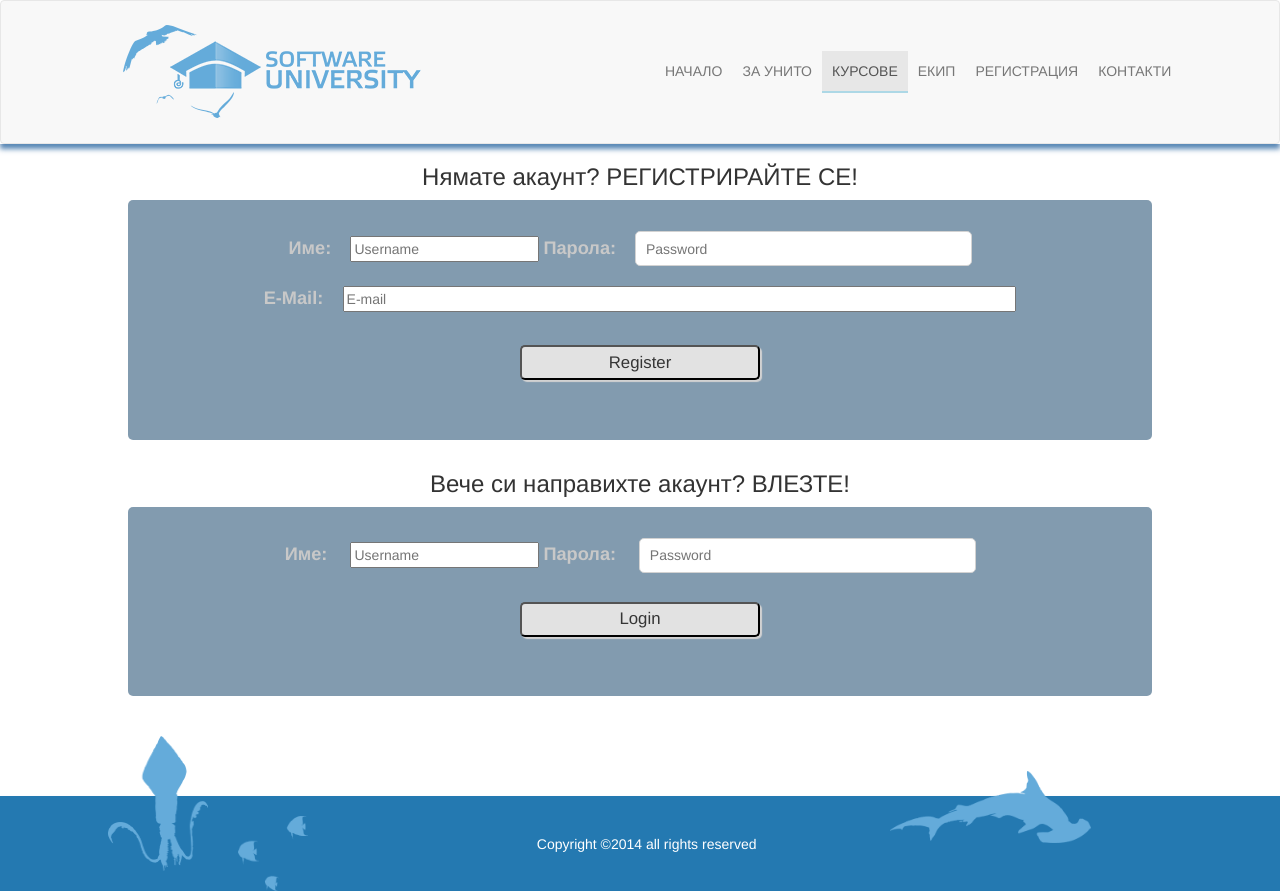
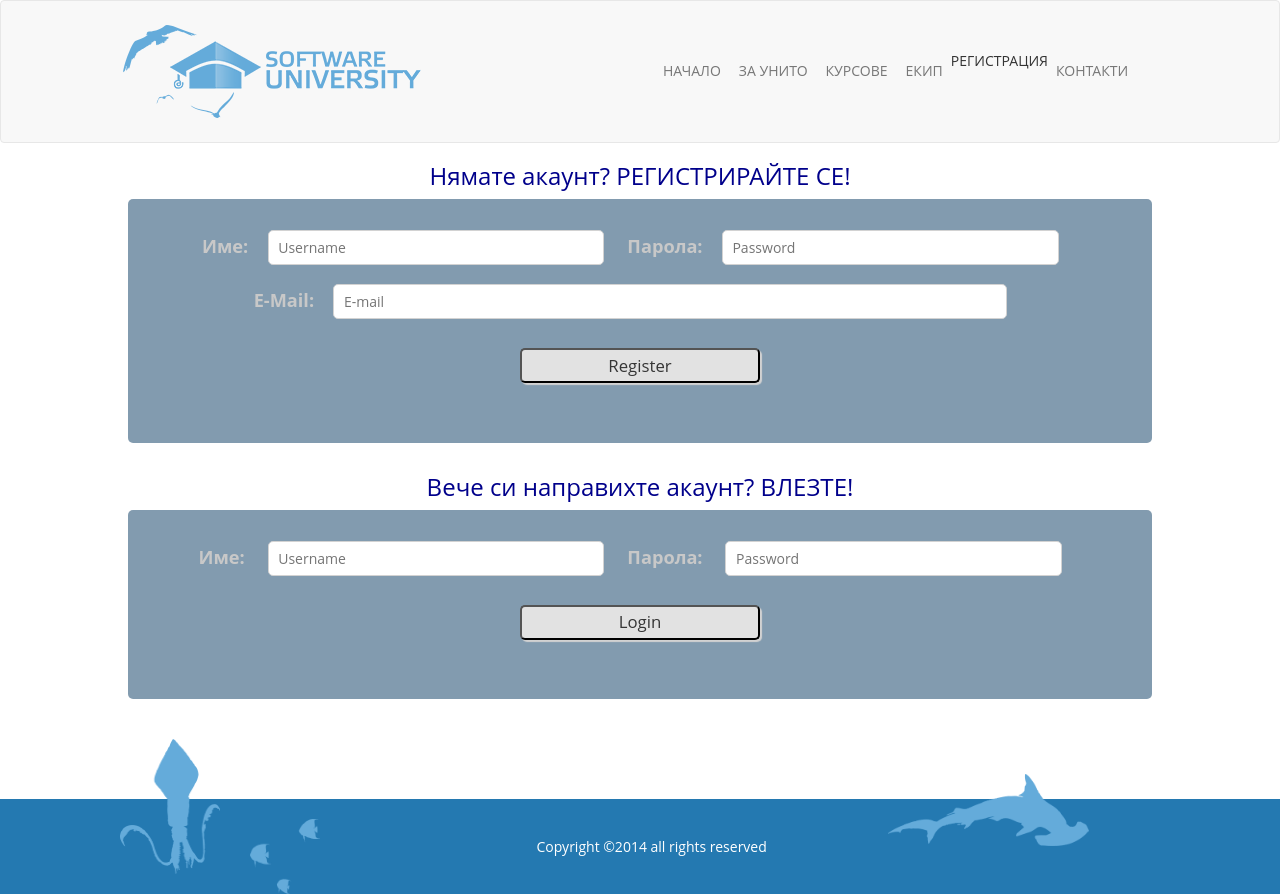
Before and after one commit to Team-Mango/HTML-CSS-Teamwork, a PHP site: page /register.html in a window 1280 px wide. Run offline with PHP 8.4, Linux system fonts and the light colour scheme.

Commit message:
Repaired navs in header for all the existing pages, changed css for register.html

```diff
--- a/css/style.css
+++ b/css/style.css
@@ -235,7 +235,7 @@ h3 {
 	color: #c8c8c8;
 	margin-right: 2%;
 }
-.authenticationA .form input[type="password"], .authentication .form input[type="text"], .authentication .form input[type="email"] {
+.authenticationA .form input[type="password"], .authenticationA .form input[type="text"], .authenticationA .form input[type="email"] {
 	width: 35%;
 	height: 35px;
 	border-radius: 5px;
@@ -273,7 +273,6 @@ h3 {
 }
 @media screen and (max-width: 795px) {
     .authenticationA {
-
         width: 100%;
     }
 }
@@ -290,13 +289,13 @@ h3 {
         float: left;
         padding-bottom: 5px;
     }
-    .authenticationA .form input[type="password"], .authentication .form input[type="text"], .authentication .form input[type="email"] {
+    .authenticationA .form input[type="password"], .authenticationA .form input[type="text"], .authenticationA .form input[type="email"] {
         width: 80%;
         float: right;
     }
 }
 @media screen and (max-width: 502px) {
-    .authenticationA .form input[type="password"], .authentication .form input[type="text"], .authentication .form input[type="email"] {
+    .authenticationA .form input[type="password"], .authenticationA .form input[type="text"], .authenticationA .form input[type="email"] {
         height: 25px;
         width: 66%;
     }
--- a/register.html
+++ b/register.html
@@ -1,14 +1,14 @@
 <!DOCTYPE html>
 <html>
     <head><meta charset="UTF-8">
-    <link rel="stylesheet" type="text/css" href="css/style.css">
+    <meta charset="utf-8">
 	<meta http-equiv="X-UA-Compatible" content="IE=edge">
 	<meta name="viewport" content="width=device-width, initial-scale=1">
 	<link href="css/bootstrap.css" rel="stylesheet">
-    <link rel="stylesheet" type="text/css" href="css/headerAndFooter.css">
+	<link href="css/style.css" rel="stylesheet">
     </head>
     <body>
-        <div class="container">
+        <header class="container">
 			<nav class="navbar navbar-default row navbar-static" role="navigation">
                 <div class="col-md-1 col-xs-2 col-sm-1"></div>
 			   <div class="navbar-header col-md-3 col-lg-4 col-sm-2 ">
@@ -25,15 +25,15 @@
 			   <div class="collapse navbar-collapse " id="nav-header-collapse">
 				  <ul class="nav navbar-nav navbar-right col-lg-6 col-md-7 col-sm-9">
 					<li><a href="index.html">НАЧАЛО</a></li>
-                        <li><a href="#">ЗА УНИТО</a></li>
-                        <li class="active"><a href="Courses.html">КУРСОВЕ</a></li>
-                        <li><a href="#">ЕКИП</a></li>
-                        <li><a href="RegisterAndLogin.html">РЕГИСТРАЦИЯ</a></li>
+					<li><a href="about.html">ЗА УНИТО</a></li>
+					<li><a href="courses.html">КУРСОВЕ</a></li>
+					<li><a href="team.html">ЕКИП</a></li>
+					<li class="active">РЕГИСТРАЦИЯ</a></li>
 					<li><a href="contacts.html">КОНТАКТИ</a></li>
 				  </ul>
 			   </div>
 			</nav>
-        </div>
+		</header>
         <section class="authenticationA">
             <h3>Нямате акаунт? РЕГИСТРИРАЙТЕ СЕ!</h3>
             <form method="post" class="form">
```
Also changed, not shown: contacts.html (+4 -4 lines), courses.html (+5 -5 lines), team.html (+5 -5 lines). Lines whose indentation alone changed are shown as unchanged.
